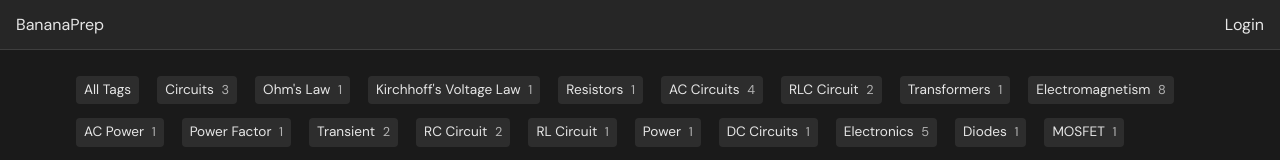
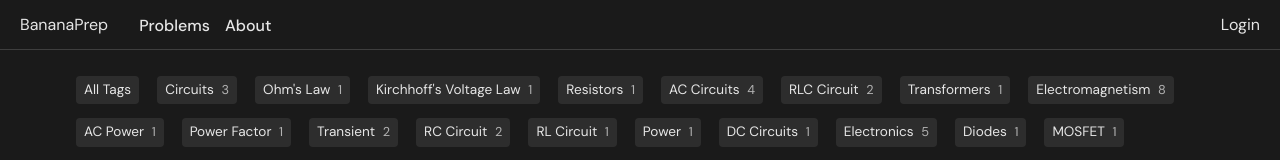
Before and after one commit to ykim336/bananaprep, a plain HTML site: page client/database.html in a window 1280 px wide. Shown: the top 160 px of the page. Drawn offline with Linux system fonts and the light colour scheme; no server answers.

Commit message:
header nav

```diff
--- a/client/css/database.css
+++ b/client/css/database.css
@@ -53,8 +53,10 @@ body {
   bottom: 0;
   left: 0;
   width: 100%;
-  height: 0.8em; /* Height of the fade—tweak if needed */
-  background: linear-gradient(transparent, #1a1a1a); /* Change white to match your page bg if necessary */
+  height: 0.8em;
+  /* Height of the fade—tweak if needed */
+  background: linear-gradient(transparent, #1a1a1a);
+  /* Change white to match your page bg if necessary */
   pointer-events: none;
 }
 
@@ -84,6 +86,45 @@ body {
   margin-left: 4px;
 }
 
+header {
+  display: flex;
+  justify-content: space-between;
+  /* Pushes left and right content apart */
+  align-items: center;
+  padding: 10px 20px;
+  /* Adjust padding as needed */
+  background-color: var(--bg-dark);
+}
+
+.header-left {
+  display: flex;
+  align-items: center;
+}
+
+.main-nav ul {
+  list-style: none;
+  display: flex;
+  margin: 0;
+  margin-top: 10px;
+  padding: 0;
+}
+
+.main-nav li {
+  margin-left: 15px;
+  /* Space between nav items; adjust to taste */
+}
+
+.main-nav a {
+  text-decoration: none;
+  color: var(--text-light);
+  font-weight: 500;
+  transition: color 0.2s ease;
+}
+
+.main-nav a:hover {
+  color: var(--accent-yellow);
+}
+
 /* Expand button */
 .expand-button {
   display: flex;
@@ -100,7 +141,6 @@ body {
 
 .expand-button:hover {
   background-color: transparent;
-
 }
 
 .expand-button i {
--- a/client/database.html
+++ b/client/database.html
@@ -13,10 +13,18 @@
 <body>
   <!-- Sticky Header with Logo -->
   <header>
-    <a href="index.html">
-      <img src="images/bananaprep_logo.png" alt="BananaPrep Logo" class="logo-image top-nav"
-        onerror="this.style.display='none'; this.parentNode.innerHTML='BananaPrep';" />
-    </a>
+    <div class="header-left">
+      <a href="index.html">
+        <img src="images/bananaprep_logo.png" alt="BananaPrep Logo" class="logo-image top-nav"
+          onerror="this.style.display='none'; this.parentNode.innerHTML='BananaPrep';" />
+      </a>
+      <nav class="main-nav">
+        <ul>
+          <li><a href="database.html">Problems</a></li>
+          <li><a href="about.html">About</a></li>
+        </ul>
+      </nav>
+    </div>
     <div class="user-account" id="userAccountSection">
       <!-- This will be populated by JavaScript -->
     </div>
```
